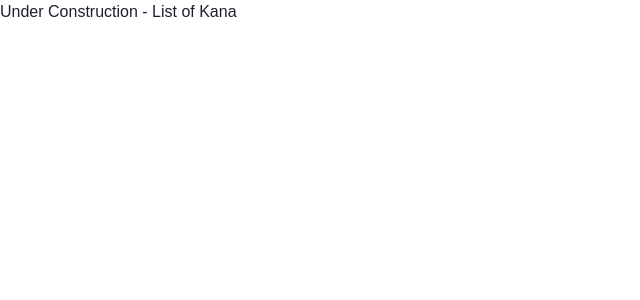
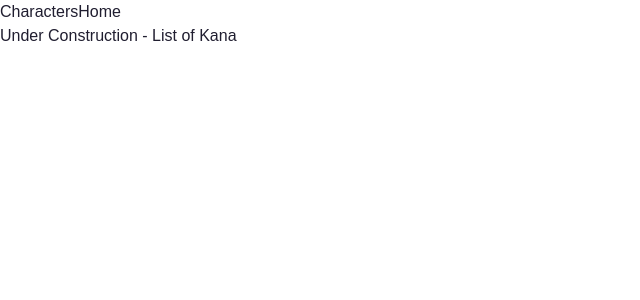
Before and after one commit to CodeByDex/bydex-japan, a Next.js app: page /character/kana in a window 1280 px wide. Shown: the top 300 px of the page, without its empty margins (0-640 px from the left). Built offline with nearby package versions, Linux system fonts and the light colour scheme.

Commit message:
chapter 5

```diff
--- a/src/app/layout.tsx
+++ b/src/app/layout.tsx
@@ -1,6 +1,8 @@
 import type { Metadata } from "next";
 import { Geist, Geist_Mono } from "next/font/google";
-import "@/app/ui/globals.css";
+import "@/app/globals.css";
+
+import {NavBar} from "./navbar";
 
 const geistSans = Geist({
   variable: "--font-geist-sans",
@@ -27,6 +29,7 @@ export default function RootLayout({
       <body
         className={`${geistSans.variable} ${geistMono.variable} antialiased`}
       >
+        <NavBar />
         {children}
       </body>
     </html>
--- /dev/null
+++ b/src/app/navbar.tsx
@@ -0,0 +1,34 @@
+"use client"
+
+// CLSX conditional styling is not working
+import clsx from 'clsx';
+import Link from 'next/link';
+import { usePathname } from 'next/navigation';
+
+export function NavBar() {
+    const pathName = usePathname();
+    return (
+        <nav>
+            <Link
+                href={"./character"}
+                className={clsx(
+                    '',
+                    {
+                        'text-blue-600': pathName === "./character"
+                    }
+                )}>
+                Characters
+            </Link>
+            <Link
+                href={"."}
+                className={clsx(
+                    '',
+                    {
+                        'text-blue-600': pathName === "."
+                    }
+                )}            >
+                Home
+            </Link>
+        </nav>
+    )
+}
--- a/src/app/page.tsx
+++ b/src/app/page.tsx
@@ -1,6 +1,8 @@
 import Image from "next/image";
 
+
 export default function Home() {
+
   return (
     <div className="grid grid-rows-[20px_1fr_20px] items-center justify-items-center min-h-screen p-8 pb-20 gap-16 sm:p-20 font-[family-name:var(--font-geist-sans)]">
       <main className="flex flex-col gap-8 row-start-2 items-center sm:items-start">
```
Also changed, not shown: package.json (+7 -6 lines), src/app/globals.css (renamed from src/app/ui/globals.css), 1 other file (tests, documents, lock files or other folders).
